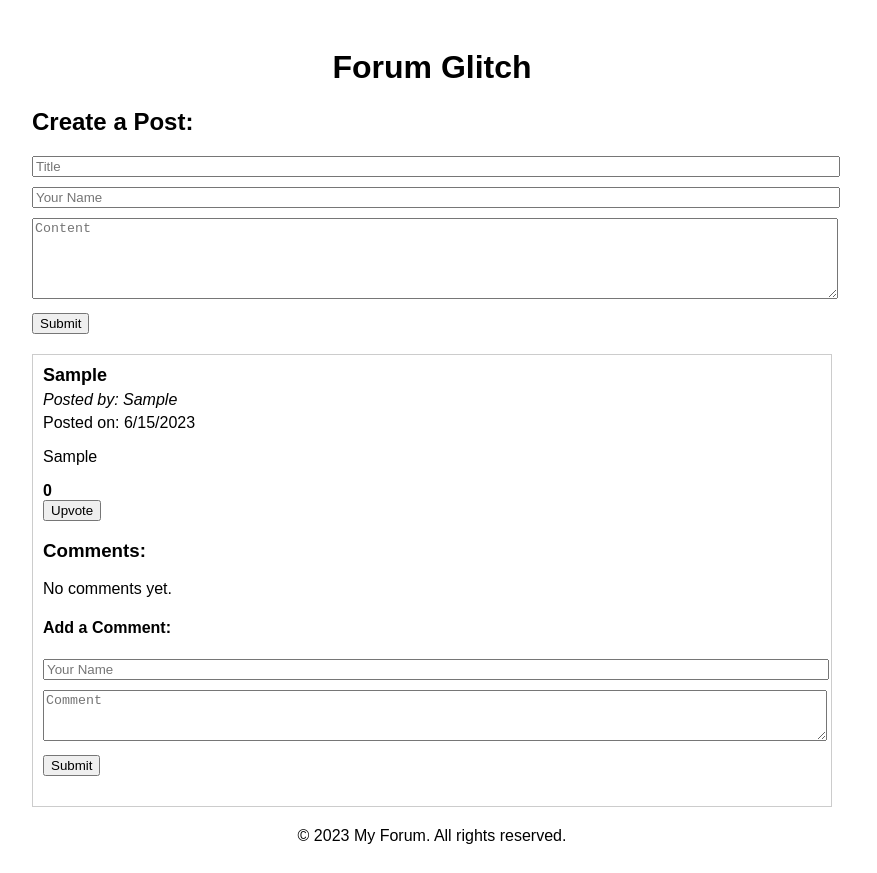
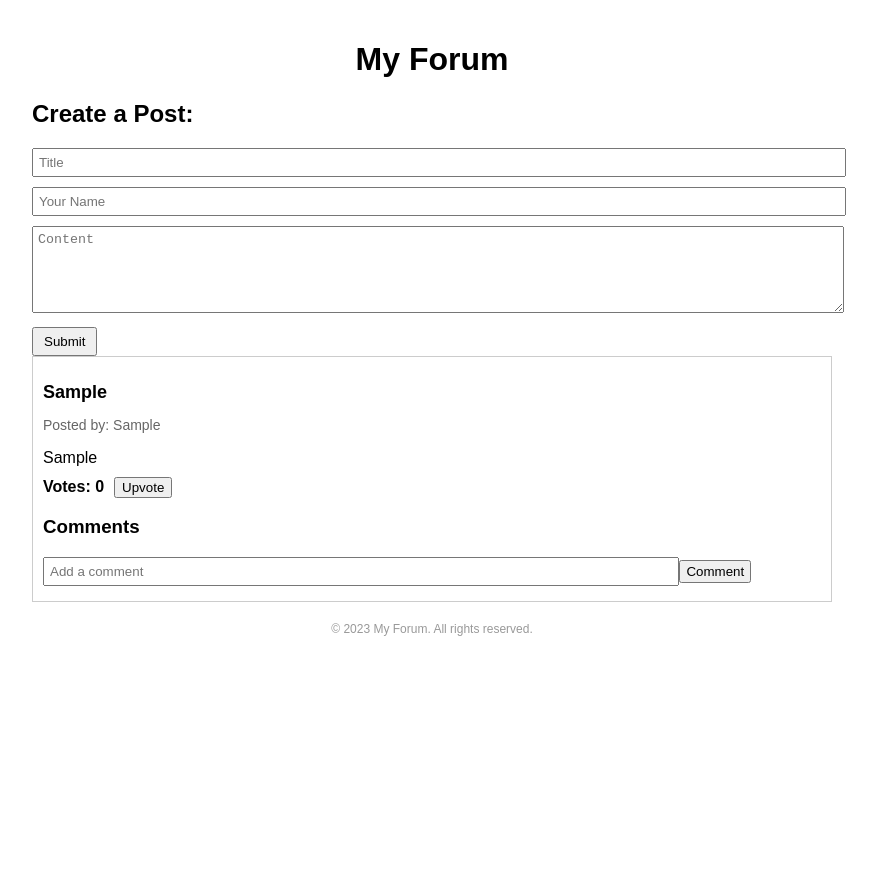
Before and after one commit to ForumImprove/ForumImprove.github.io, a plain HTML site: page index.html in a window 1280 px wide. Both pictures are taken after typing "Sample", "Sample", "Sample" into the empty fields and a click on the button "Submit". Shown: the whole page, without its empty margins (208-1085 px from the left). After the commit the page ends 800 px from the top, so only its background shows below. Drawn offline with Linux system fonts and the light colour scheme.

Commit message:
Update index.html

```diff
--- a/index.html
+++ b/index.html
@@ -1,14 +1,19 @@
 <!DOCTYPE html>
 <html>
 <head>
-  <title>Forum Glitch</title>
+  <title>My Forum</title>
   <style>
     /* CSS styles */
+    body {
+      font-family: Arial, sans-serif;
+      margin: 0;
+      padding: 0;
+    }
+
     #container {
-      max-width: 800px;
+      width: 800px;
       margin: 0 auto;
       padding: 20px;
-      font-family: Arial, sans-serif;
     }
 
     #header {
@@ -20,152 +25,220 @@
       margin-bottom: 20px;
     }
 
+    .post-form input[type="text"],
+    .post-form textarea {
+      width: 100%;
+      margin-bottom: 10px;
+      padding: 5px;
+    }
+
+    .post-form button {
+      padding: 5px 10px;
+    }
+
     .post {
       border: 1px solid #ccc;
       padding: 10px;
       margin-bottom: 20px;
     }
 
-    .title {
+    .post .title {
       font-size: 18px;
       font-weight: bold;
       margin-bottom: 5px;
     }
 
-    .author {
-      font-style: italic;
+    .post .author {
+      font-size: 14px;
+      color: #666;
       margin-bottom: 5px;
     }
 
-    .date {
+    .post .content {
       margin-bottom: 10px;
     }
 
-    .content {
+    .post .voting {
       margin-bottom: 10px;
     }
 
-    .voting {
+    .post .voting .vote-count {
+      margin-right: 10px;
+      font-weight: bold;
+    }
+
+    .post .comments {
       margin-bottom: 10px;
     }
 
-    .vote-count {
-      font-weight: bold;
-    }
-
-    .comments {
-      margin-bottom: 10px;
-    }
-
-    .comment {
+    .post .comments .comment {
       margin-bottom: 5px;
     }
 
-    .comment-author {
-      font-weight: bold;
+    .post .comments .comment .comment-author {
+      font-size: 12px;
+      font-style: italic;
+      color: #999;
+      margin-right: 5px;
     }
 
-    .comment-content {
-      margin-left: 20px;
+    .comment-form input[type="text"] {
+      width: 80%;
+      margin-bottom: 5px;
+      padding: 5px;
     }
 
-    .post-form {
-      margin-bottom: 20px;
-    }
-
-    .post-form input,
-    .post-form textarea {
-      width: 100%;
-      margin-bottom: 10px;
+    .comment-form button {
+      padding: 2px 5px;
     }
 
     #footer {
       text-align: center;
+      font-size: 12px;
+      color: #999;
     }
   </style>
   <script>
+    // JavaScript code
     var posts = [];
+    var comments = [];
 
-    var currentPostIndex = 0;
-    var postsPerPage = 2;
+    function createPost() {
+      var title = document.getElementById('post-title').value;
+      var author = document.getElementById('post-author').value;
+      var content = document.getElementById('post-content').value;
+      var postId = Date.now().toString();
+
+      var post = {
+        id: postId,
+        title: title,
+        author: author,
+        content: content,
+        votes: 0
+      };
+
+      posts.push(post);
+      saveComments();
+      loadPosts();
+
+      document.getElementById('post-title').value = '';
+      document.getElementById('post-author').value = '';
+      document.getElementById('post-content').value = '';
+    }
+
+    function createComment(postId) {
+      var commentInputId = 'comment-input-' + postId;
+      var commentContent = document.getElementById(commentInputId).value;
+
+      var comment = {
+        postId: postId,
+        content: commentContent
+      };
+
+      comments.push(comment);
+      saveComments();
+      loadPosts();
+
+      document.getElementById(commentInputId).value = '';
+    }
 
     function loadPosts() {
       var postsContainer = document.getElementById('posts-container');
-      postsContainer.innerHTML = ''; // Clear existing posts
+      postsContainer.innerHTML = '';
 
-      var endIndex = currentPostIndex + postsPerPage;
-      var postsToLoad = posts.slice(currentPostIndex, endIndex);
+      for (var i = 0; i < posts.length; i++) {
+        var post = posts[i];
 
-      postsToLoad.forEach(function(post) {
-        var postElement = createPostElement(post);
-        postsContainer.appendChild(postElement);
-      });
+        var postElement = document.createElement('div');
+        postElement.classList.add('post');
 
-      if (endIndex < posts.length) {
-        var loadMoreBtn = createLoadMoreButton();
-        postsContainer.appendChild(loadMoreBtn);
+        var titleElement = document.createElement('h2');
+        titleElement.classList.add('title');
+        titleElement.textContent = post.title;
+
+        var authorElement = document.createElement('p');
+        authorElement.classList.add('author');
+        authorElement.textContent = 'Posted by: ' + post.author;
+
+        var contentElement = document.createElement('p');
+        contentElement.classList.add('content');
+        contentElement.textContent = post.content;
+
+        var votingElement = document.createElement('div');
+        votingElement.classList.add('voting');
+
+        var voteCountElement = document.createElement('span');
+        voteCountElement.classList.add('vote-count');
+        voteCountElement.textContent = 'Votes: ' + post.votes;
+
+        var upvoteButton = document.createElement('button');
+        upvoteButton.textContent = 'Upvote';
+        upvoteButton.onclick = function(id) {
+          return function() {
+            voteUp(id);
+          };
+        }(post.id);
+
+        var commentsElement = document.createElement('div');
+        commentsElement.classList.add('comments');
+
+        var commentsTitle = document.createElement('h3');
+        commentsTitle.textContent = 'Comments';
+
+        var commentForm = document.createElement('div');
+        commentForm.classList.add('comment-form');
+
+        var commentInput = document.createElement('input');
+        commentInput.type = 'text';
+        commentInput.id = 'comment-input-' + post.id;
+        commentInput.placeholder = 'Add a comment';
+
+        var commentButton = document.createElement('button');
+        commentButton.textContent = 'Comment';
+        commentButton.onclick = function(id) {
+          return function() {
+            createComment(id);
+          };
+        }(post.id);
+
+        for (var j = 0; j < comments.length; j++) {
+          var comment = comments[j];
+
+          if (comment.postId === post.id) {
+            var commentElement = document.createElement('div');
+            commentElement.classList.add('comment');
+
+            var commentAuthorElement = document.createElement('span');
+            commentAuthorElement.classList.add('comment-author');
+            commentAuthorElement.textContent = 'Posted by: Anonymous';
+
+            var commentContentElement = document.createElement('span');
+            commentContentElement.classList.add('comment-content');
+            commentContentElement.textContent = comment.content;
+
+            commentElement.appendChild(commentAuthorElement);
+            commentElement.appendChild(commentContentElement);
+            commentsElement.appendChild(commentElement);
           }
         }
 
-    function createPostElement(post) {
-      var postElement = document.createElement('div');
-      postElement.className = 'post';
-      postElement.innerHTML = `
-        <div class="title">${post.title}</div>
-        <div class="author">Posted by: ${post.author}</div>
-        <div class="date">Posted on: ${post.date}</div>
-        <div class="content">
-          <p>${post.content}</p>
-        </div>
-        <div class="voting">
-          <div class="vote-count">${post.votes}</div>
-          <button onclick="voteUp(${post.id})">Upvote</button>
-        </div>
-        <div class="comments">
-          <h3>Comments:</h3>
-          ${createCommentsHTML(post.comments, post.id)}
-        </div>
-        <div class="post-form">
-          <h4>Add a Comment:</h4>
-          <input type="text" id="comment-author-${post.id}" placeholder="Your Name" required>
-          <textarea id="comment-content-${post.id}" rows="3" placeholder="Comment" required></textarea>
-          <button onclick="addComment(${post.id})">Submit</button>
-        </div>
-      `;
+        postElement.appendChild(titleElement);
+        postElement.appendChild(authorElement);
+        postElement.appendChild(contentElement);
+        postElement.appendChild(votingElement);
+        postElement.appendChild(commentsTitle);
+        postElement.appendChild(commentsElement);
 
-      return postElement;
+        votingElement.appendChild(voteCountElement);
+        votingElement.appendChild(upvoteButton);
+
+        commentForm.appendChild(commentInput);
+        commentForm.appendChild(commentButton);
+
+        postElement.appendChild(commentForm);
+
+        postsContainer.appendChild(postElement);
       }
-
-    function createCommentsHTML(comments, postId) {
-      if (comments.length === 0) {
-        return '<p>No comments yet.</p>';
-      }
-
-      var commentsHTML = '';
-      comments.forEach(function(comment) {
-        commentsHTML += `
-          <div class="comment">
-            <div class="comment-author">${comment.author}</div>
-            <div class="comment-content">${comment.content}</div>
-          </div>
-        `;
-      });
-
-      return commentsHTML;
-    }
-
-    function createLoadMoreButton() {
-      var loadMoreBtn = document.createElement('button');
-      loadMoreBtn.id = 'load-more-btn';
-      loadMoreBtn.textContent = 'Load More';
-      loadMoreBtn.onclick = loadMorePosts;
-
-      return loadMoreBtn;
-    }
-
-    function loadMorePosts() {
-      currentPostIndex += postsPerPage;
-      loadPosts();
     }
 
     function voteUp(postId) {
@@ -175,83 +248,40 @@
 
       if (post) {
         post.votes++;
-        loadPosts(); // Reload posts to update vote count
+        saveComments();
+        loadPosts();
       }
     }
 
-    function addComment(postId) {
-      var authorInput = document.getElementById('comment-author-' + postId);
-      var contentInput = document.getElementById('comment-content-' + postId);
-      var author = authorInput.value;
-      var content = contentInput.value;
-
-      var post = posts.find(function(p) {
-        return p.id === postId;
-      });
-
-      if (post) {
-        post.comments.push({ author: author, content: content });
-        saveComments(); // Save the comments to localStorage
-        loadPosts(); // Reload posts to update comments
+    function compareByVotes(a, b) {
+      return b.votes - a.votes;
     }
 
-      // Clear comment form fields
-      authorInput.value = '';
-      contentInput.value = '';
+    function sortPostsByVotes() {
+      posts.sort(compareByVotes);
     }
 
     function saveComments() {
-      localStorage.setItem('forum-comments', JSON.stringify(posts));
+      localStorage.setItem('comments', JSON.stringify(comments));
     }
 
     function loadComments() {
-      var savedComments = localStorage.getItem('forum-comments');
-      if (savedComments) {
-        posts = JSON.parse(savedComments);
+      var storedComments = localStorage.getItem('comments');
+      if (storedComments) {
+        comments = JSON.parse(storedComments);
       }
     }
 
-    function createPost() {
-      var titleInput = document.getElementById('post-title');
-      var authorInput = document.getElementById('post-author');
-      var contentInput = document.getElementById('post-content');
-
-      var title = titleInput.value;
-      var author = authorInput.value;
-      var content = contentInput.value;
-
-      var post = {
-        id: Date.now(),
-        title: title,
-        author: author,
-        date: new Date().toLocaleDateString(),
-        content: content,
-        votes: 0,
-        comments: []
-      };
-
-      posts.unshift(post); // Add the new post to the beginning of the array
-      saveComments(); // Save the comments to localStorage
-
-      // Clear post form fields
-      titleInput.value = '';
-      authorInput.value = '';
-      contentInput.value = '';
-
-      loadPosts(); // Reload posts to display the new post
-    }
-
     // Load comments on page load
-    document.addEventListener('DOMContentLoaded', function() {
     loadComments();
+    // Load posts and display them
     loadPosts();
-    });
   </script>
 </head>
 <body>
   <div id="container">
     <div id="header">
-      <h1>Forum Glitch</h1>
+      <h1>My Forum</h1>
     </div>
     <div id="content">
       <div class="post-form">
```
Lines whose indentation alone changed are shown as unchanged.
